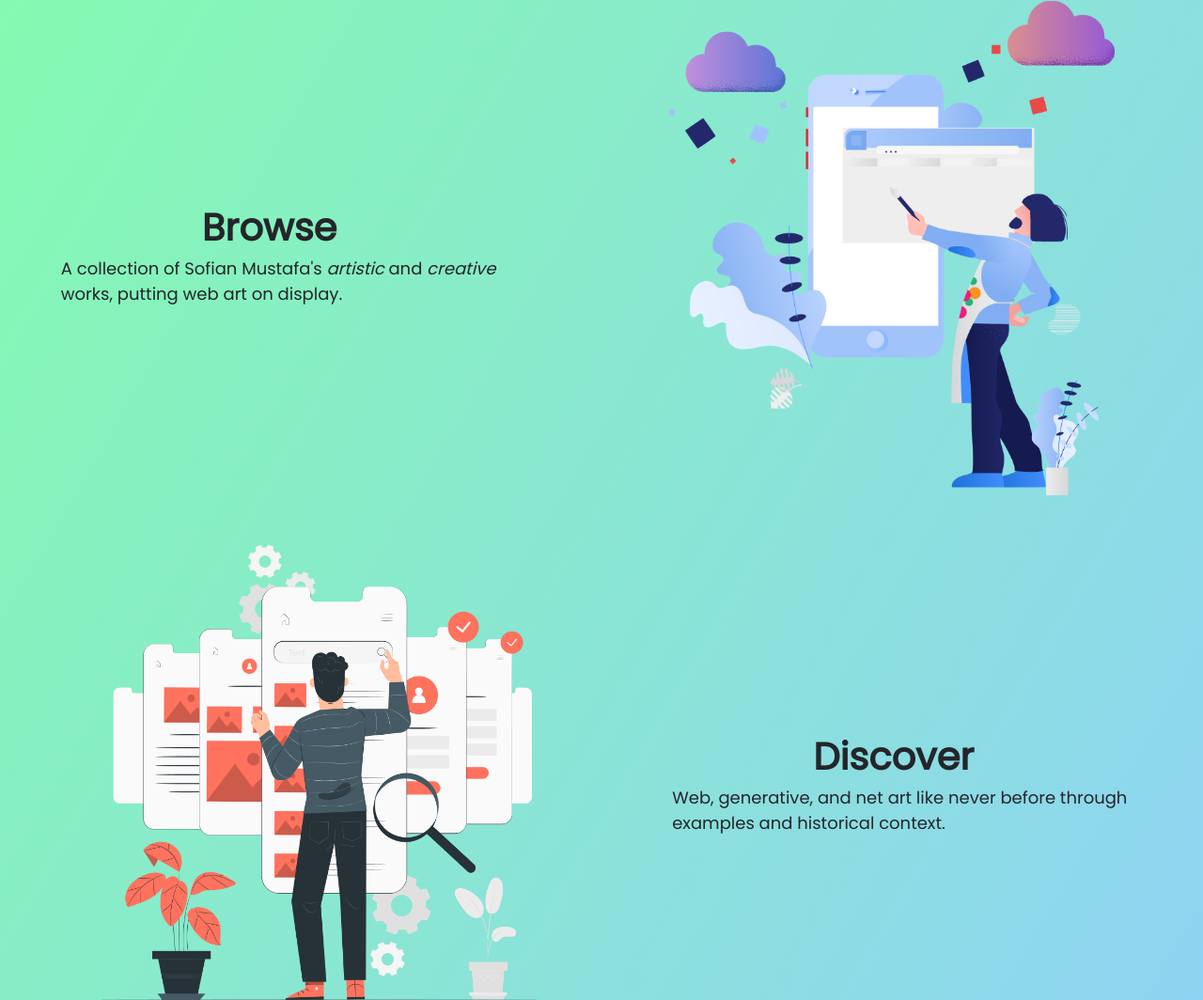
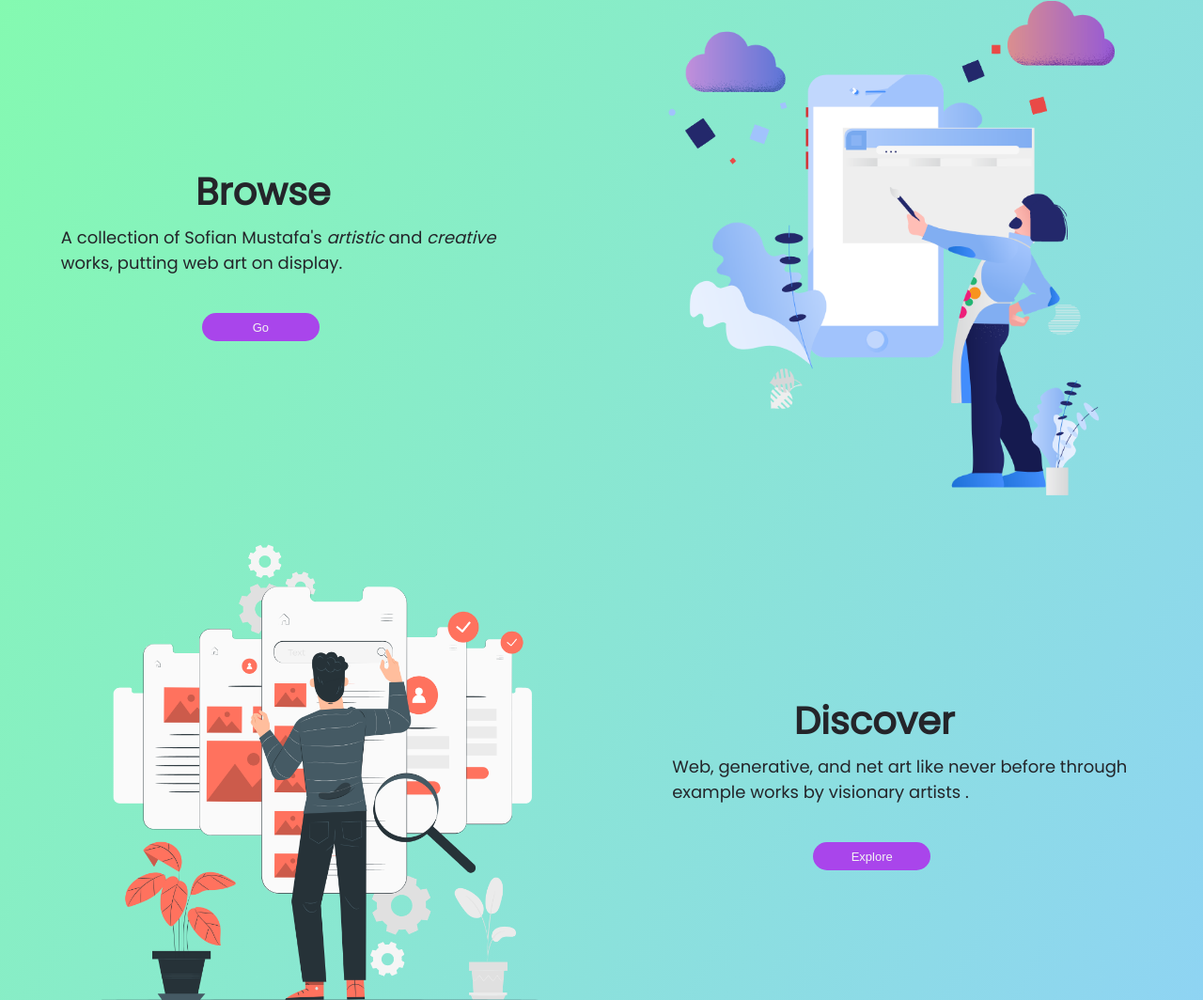
Before and after one commit to SofianM17/Art321_Website, a plain HTML site: page index.html in a window 1280 px wide. Shown: the part 243-1307 px from the top of the page at 94% size. Drawn offline with Linux system fonts and the light colour scheme.

Commit message:
Refresh_Update2

```diff
--- a/index.html
+++ b/index.html
@@ -50,6 +50,9 @@
                 <p>
                     A collection of Sofian Mustafa's <i> artistic </i> and <i> creative </i> works, putting web art on display.
                 </p>
+                <button onclick="location.href='#Assignments'" type="button" id="HeroBtn">
+                    Go
+                </button>
             </div>
             <div id="illustration">
                 <img src="./Media/net_art.png" width="550px">
@@ -64,8 +67,11 @@
             <div id="hero-text-2">
                 <h2>Discover</h2>
                 <p>
-                    Web, generative, and net art like never before through examples and historical context.
+                    Web, generative, and net art like never before through example works by visionary artists .
                 </p>
+                <button onclick="location.href='#Gallery'" type="button" id="HeroBtn">
+                    Explore
+                </button>
             </div>
         </div>
 
@@ -151,7 +157,10 @@
                 subject, which maintains it with its ingenuinity.
             </p>
             <p id="p3">
-                Much of Anders Hoff's work is 3D generated or produced using programming algorithms using the Python programming language.
+                Much of Anders Hoff's work is 3D generated or produced using programming algorithms using the Python programming language. The following gallery consists of images from Hoff's Inconvergent project, which, as he describes,
+                <q>
+                    explores how to use algorithms to create aesthetic compositions, structures and textures.
+                </q>
             </p>
 
             <button onclick="location.href='https://inconvergent.net/'" type="button" id="LearnMoreBtn">
--- a/styles.css
+++ b/styles.css
@@ -131,8 +131,9 @@ header li{
 
     color: #24252a;
     width: 200px;
-    margin-left: 150px;
-
+    margin-left: 115px;
+    margin-bottom: 5px;
+    text-align: center;
 
 }
 #hero-text p{
@@ -150,13 +151,31 @@ header li{
     font-size: 40px;
     color: #24252a;
     width: 200px;
-    margin-left: 150px;
+    margin-left: 115px;
+    margin-bottom: 5px;
+    text-align: center;
 }
 
 #hero-text-2 p{
     color: #24252a;
     width: 500px;
     font-size: 18px;
+}
+
+#HeroBtn{
+    border: 2px solid transparent;
+    background-color: rgb(169, 69, 235);
+    border-radius: 20px;
+    width: 125px;
+    height: 30px;
+    cursor: pointer;
+    outline: none;
+    font-size: small;
+    margin-top: 40px;
+    margin-left: 150px;
+    color: rgb(243, 243, 243);
+
+
 }
 
 #Assignments{
@@ -273,7 +292,7 @@ header li{
     margin-right: 50px;
     grid-template-columns: repeat(auto-fit, minmax(800px, 1fr));
     grid-row-gap: 1.5%;
-    margin-bottom: 5%;
+    margin-bottom: 10rem;
 }
 
 #Gallery img {
@@ -288,8 +307,9 @@ header li{
 
 footer{
     background-image: url(https://loading.io/asset/442985);
-    margin: 0px 0px 50px 100px;
+    margin-bottom: 5rem;
     color: #24252a;
+    text-align: center;
 }
 
 footer p {
```
Also changed, not shown: About.html (+5 -0 lines), styles_contact.css (+9 -1 lines).
